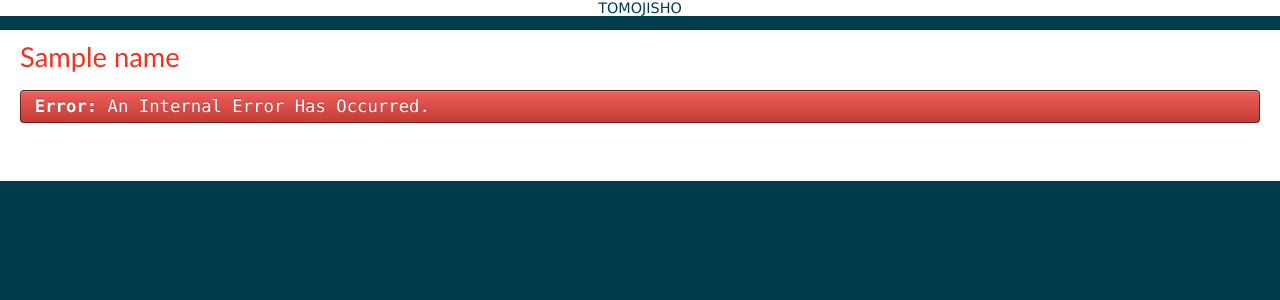
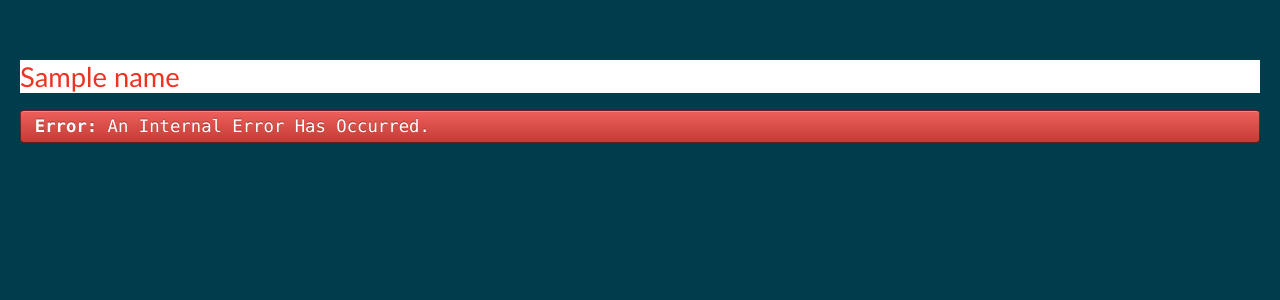
Before and after one commit to nghialv/tomojisho, a CakePHP app: the page made by app/View/Errors/error500.ctp in a window 1280 px wide. Shown: the top 300 px of the page. Run offline with PHP 8.4 and a stand-in for CakePHP, Linux system fonts and the light colour scheme; the template is opened without the code that fills it: most values are stand-ins (such as "Sample title", 1, 10 or a date in 2020); data that the repository does not hold is empty; some libraries are stand-ins or nearby versions.

Commit message:
change background

```diff
--- a/app/webroot/css/cake.generic.css
+++ b/app/webroot/css/cake.generic.css
@@ -16,7 +16,7 @@
  * @license       MIT License (http://www.opensource.org/licenses/mit-license.php)
  */
 #app-header{
-  height: 30px;
+  height: 50px;
 }
 
 p {
@@ -112,7 +112,7 @@ p {
  }
 
 body {
-    background-image:url('../img/background.png');
+    background-image:url('../img/background.jpg');
     background-repeat:no-repeat;
     background-position:center;
 	  background-size:cover;
@@ -148,7 +148,6 @@ h1, h2, h3, h4 {
 	margin-bottom:0.5em;
 }
 h1 {
-	background:#fff;
 	color: #003d4c;
 	font-size: 100%;
 }
@@ -200,7 +199,6 @@ p {
 	text-decoration: underline;
 }
 #content{
-	background: #fff;
 	clear: both;
 	color: #333;
 	padding: 10px 20px 40px 20px;
```
Also changed, not shown: app/webroot/img/background.jpg, 4 other files.
